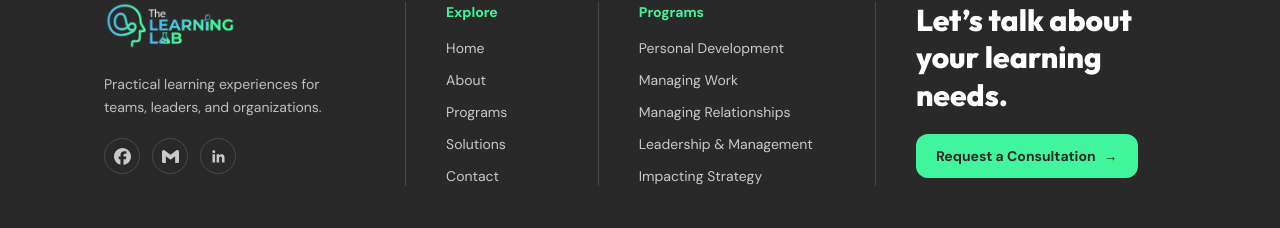
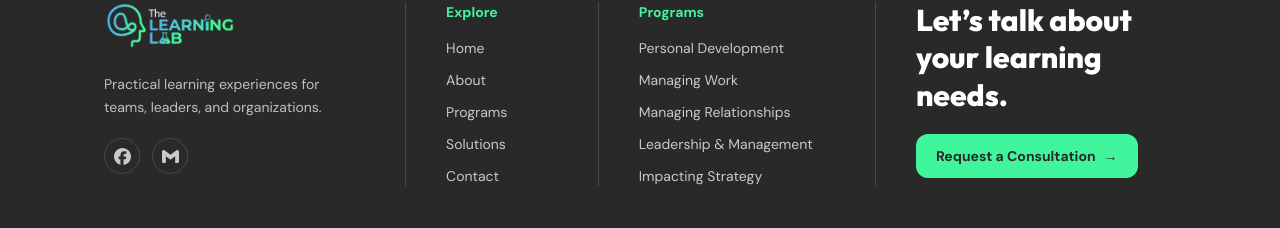
Before and after one commit to gabzy0423/The-Learning-Lab, a Next.js app: page / in a window 1280 px wide. Shown: the part 2942-3170 px from the top of the page. Built offline with nearby package versions, Linux system fonts and the light colour scheme.

Commit message:
feat: add footer social links

```diff
--- a/components/layout/Footer.tsx
+++ b/components/layout/Footer.tsx
@@ -21,16 +21,14 @@ export function Footer() {
           <p className="mt-4 max-w-sm text-sm leading-relaxed text-brand-white/70">
             Practical learning experiences for teams, leaders, and organizations.
           </p>
-          <div className="mt-5 flex items-center gap-3" aria-label="Social links coming soon">
+          <div className="mt-5 flex items-center gap-3" aria-label="Social links">
             {[
-              ["facebook.svg", "Facebook"],
-              ["gmail.svg", "Email"],
-              ["linkedin.svg", "LinkedIn"],
-            ].map(([icon, label]) => (
-              <span key={icon} title={`${label} link coming soon`} className="grid size-9 place-items-center rounded-full border border-brand-white/15 text-brand-white/75">
+              { icon: "facebook.svg", label: "Facebook", href: "https://www.facebook.com/thelearninglabph", external: true },
+              { icon: "gmail.svg", label: "Email", href: "mailto:hello@thefoundrylab.com", external: false },
+            ].map(({ icon, label, href, external }) => (
+              <a key={icon} href={href} aria-label={label} title={label} target={external ? "_blank" : undefined} rel={external ? "noreferrer" : undefined} className="grid size-9 place-items-center rounded-full border border-brand-white/15 text-brand-white/75 transition-colors hover:border-brand-mint-green hover:text-brand-mint-green focus-visible:outline-2 focus-visible:outline-brand-cyan-blue">
                 <Image src={`/assets/icons/${icon}`} alt="" width={17} height={17} className="opacity-75" aria-hidden="true" />
-                <span className="sr-only">{label} link coming soon</span>
-              </span>
+              </a>
             ))}
           </div>
         </div>
```
